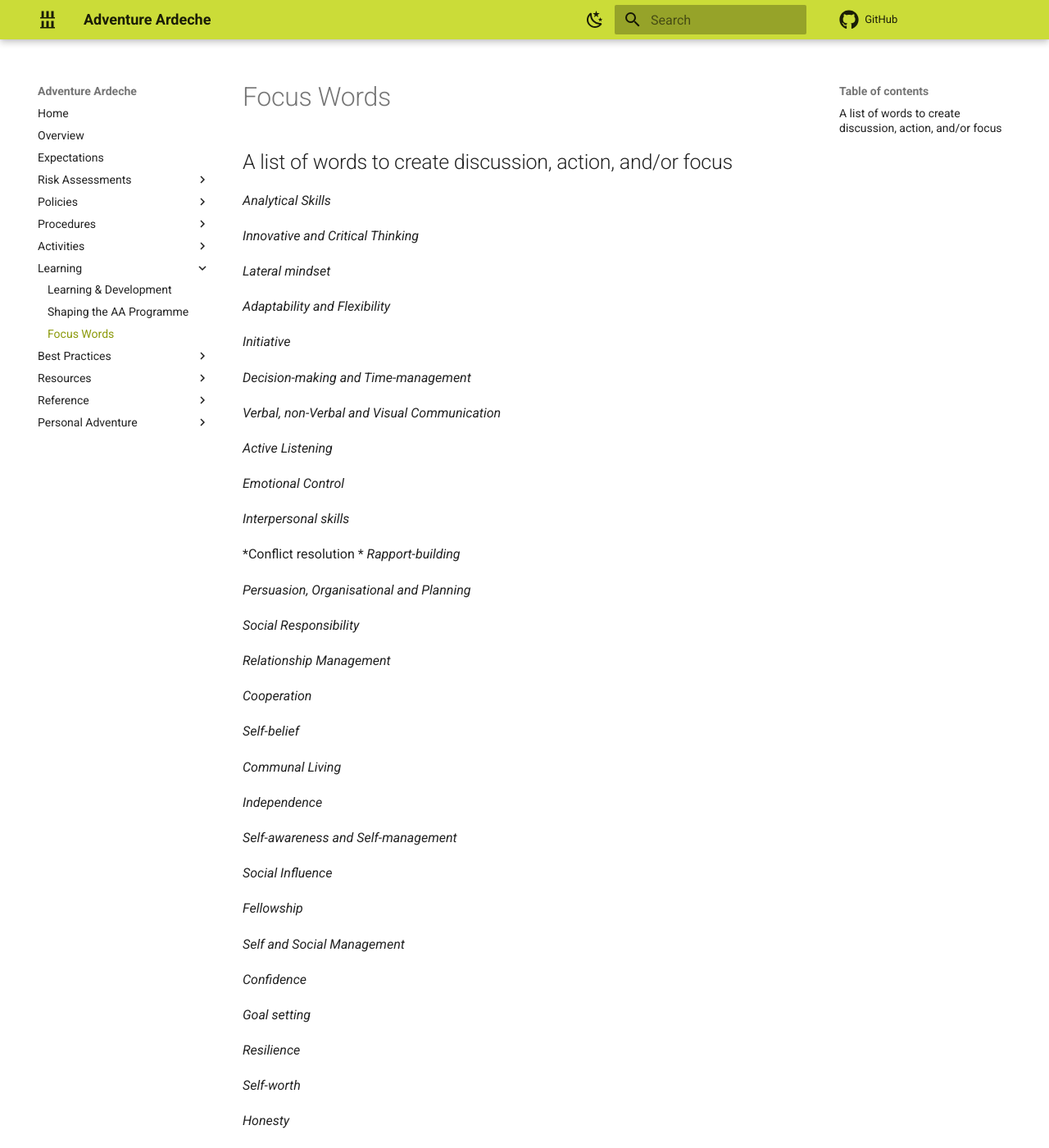
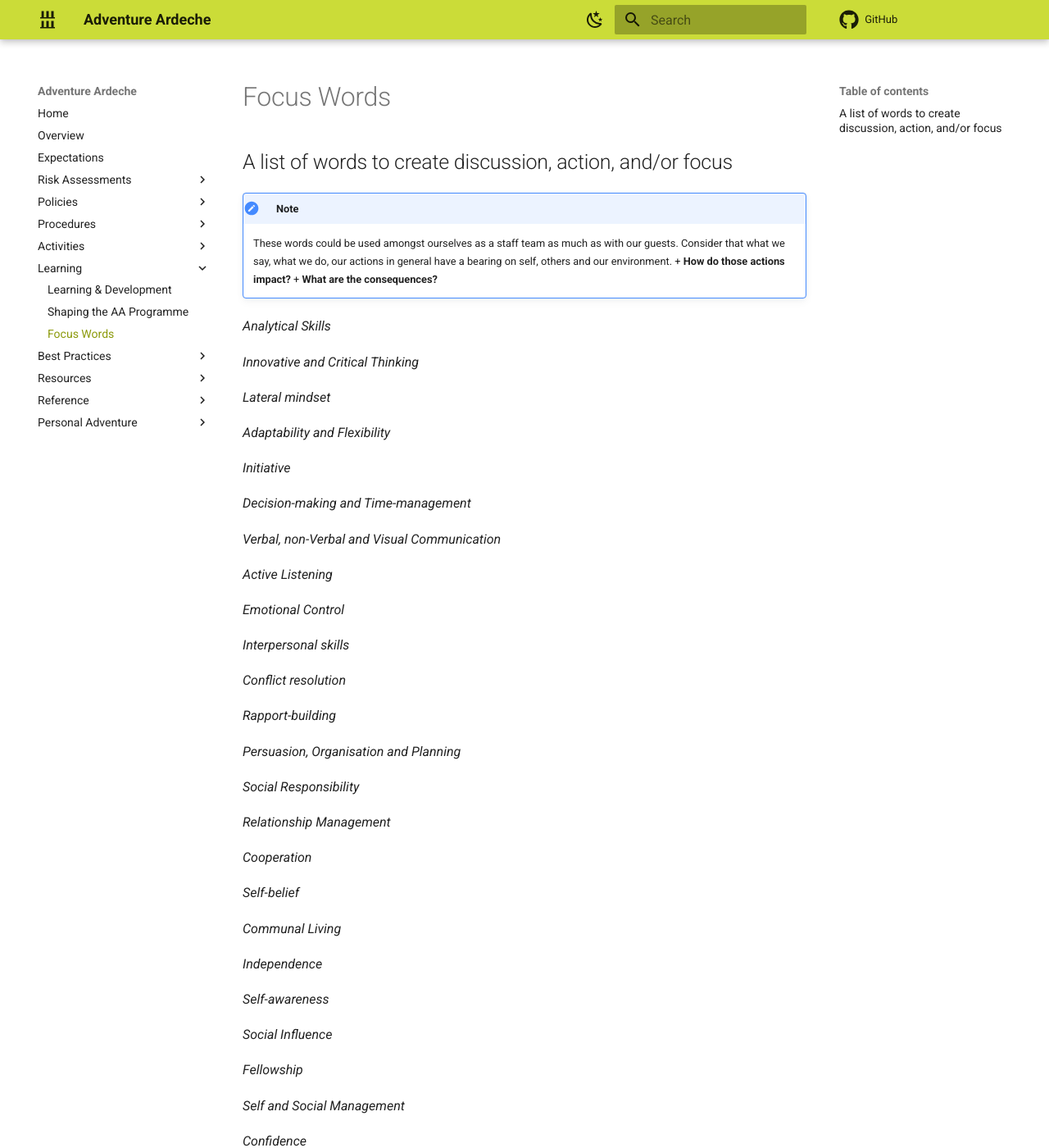
Before and after one commit to Matt-Adventure-Ardeche/staffhandbook, an MkDocs documentation site: the page built from docs/learning/focus-words.md, in a window 1280 px wide and 1400 px high. Shown: the whole window at 82% size. Built offline with MkDocs 1.6.1 and Material for MkDocs 9.7.7, drawn with Linux system fonts in a browser that asks for light colours; comment, search, counter and statistics services are not loaded; some of the changed text lies outside the part shown.

Commit message:
focus doc update

```diff
--- a/docs/learning/focus-words.md
+++ b/docs/learning/focus-words.md
@@ -1,6 +1,12 @@
 # Focus Words
 
 ## A list of words to create discussion, action, and/or focus
+
+!!! note
+
+    These words could be used amongst ourselves as a staff team as much as with our guests. Consider that what we say, what we do, our actions in general have a bearing on self, others and our environment.
+    + **How do those actions impact?**
+    + **What are the consequences?**
 
 *Analytical Skills*
 
@@ -22,11 +28,11 @@
 
 *Interpersonal skills*
 
-*Conflict resolution
-*
+*Conflict resolution*
+
 *Rapport-building*
 
-*Persuasion, Organisational and Planning*
+*Persuasion, Organisation and Planning*
 
 *Social Responsibility*
 
@@ -40,7 +46,7 @@
 
 *Independence*
 
-*Self-awareness and Self-management*
+*Self-awareness*
 
 *Social Influence*
 
```
Also changed, not shown: other parts of docs/learning/focus-words.md (+1 -1 lines).
